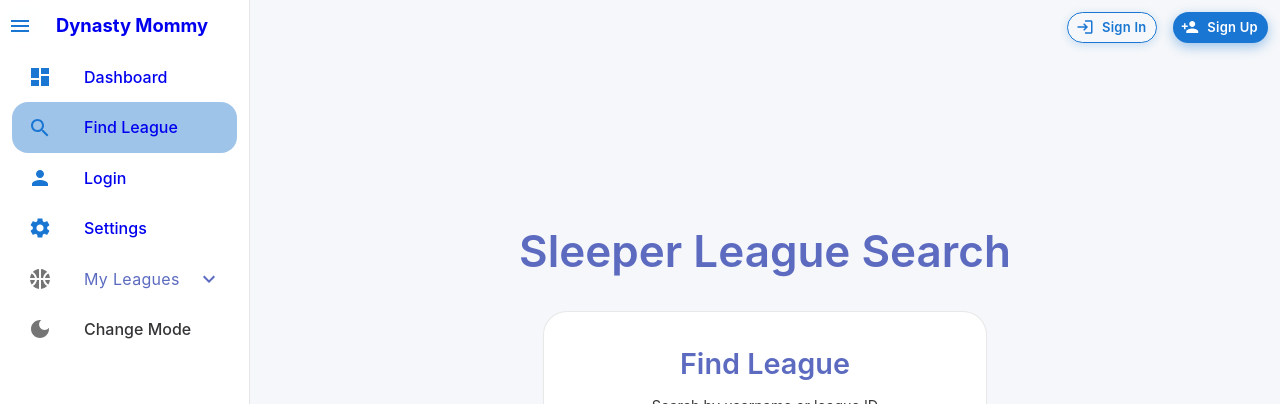
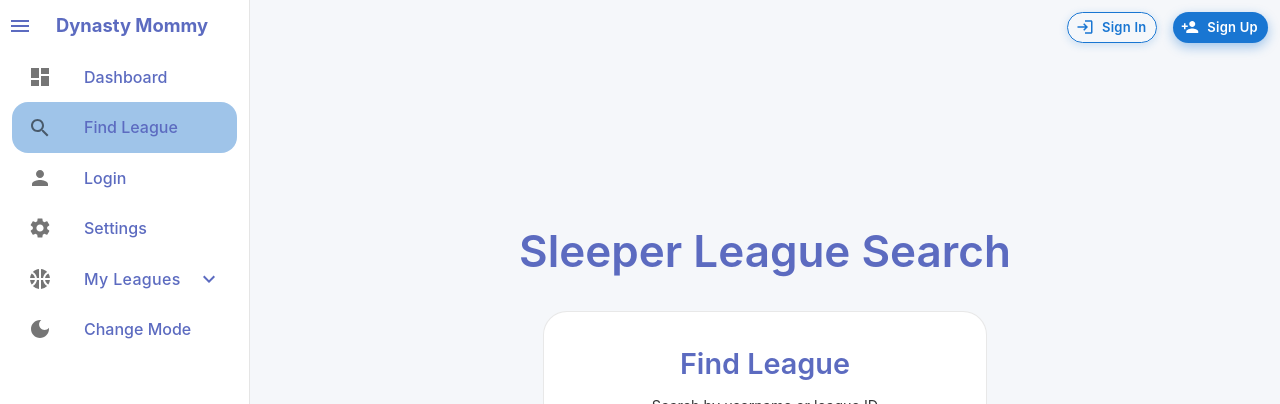
Before and after one commit to sportcoders/dynasty-mommy, a React (Vite) app in the folder frontend/: page / in a window 1280 px wide. Both pictures are taken after a click on the button 24 px from the left and 24 px from the top of the page. Shown: the top 404 px of the page. Built offline with nearby package versions, Linux system fonts and the light colour scheme; no server answers.

Commit message:
modified navbar to use created theme colors

```diff
--- a/frontend/src/components/DisplayLeaguesList.tsx
+++ b/frontend/src/components/DisplayLeaguesList.tsx
@@ -24,14 +24,14 @@ interface displayLeaguesListProps {
     fontSize?: string,
     fontWeight?: string,
     padding?: string,
-    border_radius?: string
+    border_radius?: string,
+    text_color?: string
 }
 
-export function DisplayLeaguesList({ leagues, onLeagueClick, displayAvatar = true, saveLeague, loggedIn = false, userLeagues = [], show_border = false, background_color, fontSize, fontWeight, padding, border_radius }: displayLeaguesListProps) {
+export function DisplayLeaguesList({ leagues, onLeagueClick, displayAvatar = true, saveLeague, loggedIn = false, userLeagues = [], show_border = false, background_color, fontSize, fontWeight, padding, border_radius, text_color }: displayLeaguesListProps) {
     /**
      * @returns List component that displays all leagues it was passed
      */
-
     if (loggedIn && !userLeagues) return <CircularProgress></CircularProgress>
     return (
         <List sx={{ p: 0 }}>
@@ -102,7 +102,7 @@ export function DisplayLeaguesList({ leagues, onLeagueClick, displayAvatar = tru
                                     fontWeight: fontWeight ? fontWeight : 500,
                                     fontSize: fontSize ? fontSize : '1.1rem',
                                     transition: 'color 0.3s ease',
-                                    color: 'text.primary',
+                                    color: text_color ? text_color : 'text.primary',
                                 },
                                 overflow: 'hidden',
                                 textOverflow: 'ellipsis',
--- a/frontend/src/feature/navbar/components/navbar.tsx
+++ b/frontend/src/feature/navbar/components/navbar.tsx
@@ -28,7 +28,7 @@ const MyLeaguesNestedList = ({ loggedIn, myLeaguesOpen }: { loggedIn: boolean, m
                 {loading ? <Box sx={{ display: 'flex', justifyContent: 'center', alignItems: 'center', minHeight: 50 }}>
                     <CircularProgress />
                 </Box> :
-                    <DisplayLeaguesList leagues={leagues} onLeagueClick={() => { }} displayAvatar={false} background_color='transparent' fontSize='1rem' fontWeight='500' padding='0' border_radius='16px' />
+                    <DisplayLeaguesList leagues={leagues} onLeagueClick={() => { }} displayAvatar={false} background_color='transparent' fontSize='1rem' fontWeight='500' padding='0' border_radius='16px' text_color='primary.main' />
                 }
             </Box>
         </Collapse>
@@ -45,6 +45,7 @@ const DarkModeToggle = () => {
         <ListItem sx={{
             borderRadius: '16px',
             cursor: 'pointer',
+            color: 'primary.main',
         }}
             onClick={toggleMode}>
             <ListItemIcon>{mode == "dark" ? <LightMode /> : <DarkMode />}</ListItemIcon>
@@ -89,7 +90,6 @@ export default function NavBar({ drawerOpen, setDrawerOpen }: { drawerOpen: bool
                 sx={{
                     '& .MuiDrawer-paper': {
                         width: 250,
-                        backgroundColor: 'rgba(255, 255, 255, 0.95)',
                         backdropFilter: 'blur(10px)',
                         borderRight: '1px solid rgba(0, 0, 0, 0.1)',
                         pt: '0.5rem',
@@ -106,7 +106,7 @@ export default function NavBar({ drawerOpen, setDrawerOpen }: { drawerOpen: bool
                         onClick={toggleDrawer}
                         sx={{
                             minWidth: 'auto',
-                            color: '#1976d2',
+                            color: 'primary',
                             '&:hover': {
                                 backgroundColor: 'rgba(25, 118, 210, 0.08)'
                             },
@@ -119,11 +119,11 @@ export default function NavBar({ drawerOpen, setDrawerOpen }: { drawerOpen: bool
                         variant="h6"
                         sx={{
                             fontWeight: 700,
-                            color: "text.primary",
 
                         }}
+                        color="primary"
                     >
-                        <Link to='/' style={{ textDecoration: 'none' }}>
+                        <Link to='/' style={{ textDecoration: 'none', color: 'inherit' }}>
                             Dynasty Mommy
                         </Link>
                     </Typography>
@@ -132,10 +132,11 @@ export default function NavBar({ drawerOpen, setDrawerOpen }: { drawerOpen: bool
                     {drawerItems.map((item, index) => (
                         <ListItem key={index} sx={{
                             cursor: 'pointer',
+                            color: 'primary.main',
                             backgroundColor: location.pathname == item.link ? 'rgba(67, 139, 212, 0.51)' : "transparent",
                             borderRadius: '16px',
                         }} component={Link} to={item.link}>
-                            <ListItemIcon sx={{ color: '#1976d2' }}>
+                            <ListItemIcon>
                                 {item.icon}
                             </ListItemIcon>
                             <ListItemText
@@ -152,11 +153,17 @@ export default function NavBar({ drawerOpen, setDrawerOpen }: { drawerOpen: bool
                     <ListItem component={Button} onClick={() => setMyLeaguesOpen(!myLeaguesOpen)} sx={{
                         borderRadius: '16px',
                         cursor: 'pointer',
+                        color: 'primary.main',
+
                     }}>
                         <ListItemIcon>
                             <SportsBasketball />
                         </ListItemIcon>
-                        <ListItemText primary="My Leagues" />
+                        <ListItemText primary="My Leagues" sx={{
+                            '& .MuiListItemText-primary': {
+                                fontWeight: 500,
+                            }
+                        }} />
                         {myLeaguesOpen ? <ExpandLess /> : <ExpandMore />}
 
                     </ListItem>
@@ -180,7 +187,7 @@ export default function NavBar({ drawerOpen, setDrawerOpen }: { drawerOpen: bool
                     sx={{
                         p: 0,
                         minWidth: 'auto',
-                        color: '#1976d2',
+                        color: 'primary',
                         '&:hover': {
                             backgroundColor: 'rgba(25, 118, 210, 0.08)'
                         }
--- a/frontend/src/styles/theme.ts
+++ b/frontend/src/styles/theme.ts
@@ -203,4 +203,13 @@ export const darkThemeOptions: ThemeOptions = deepmerge(baseThemeOptions, {
         },
         divider: "rgba(255, 255, 255, 0.15)",
     },
+    components: {
+        MuiSvgIcon: {
+            styleOverrides: {
+                root: {
+                    color: '#bbb'
+                }
+            },
+        },
+    }
 });
```
